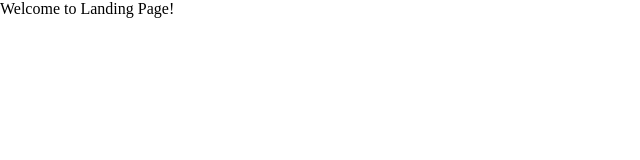
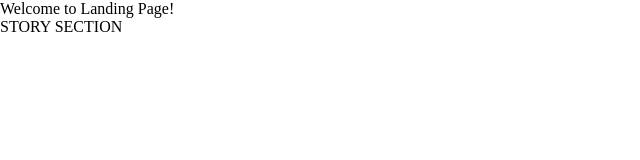
Before and after one commit to edgarcltop/veggies, a React (Create React App) app in the folder client/: page / in a window 1280 px wide. Shown: the top 160 px of the page, without its empty margins (0-640 px from the left). Built offline with nearby package versions, Linux system fonts and the light colour scheme.

Commit message:
created story folder

```diff
--- /dev/null
+++ b/client/src/components/story/Story.component.jsx
@@ -0,0 +1,13 @@
+import React from 'react';
+
+import './Story.styles.scss';
+
+const Story = () => {
+  return (
+    <React.Fragment>
+      <section className="story">STORY SECTION</section>
+    </React.Fragment>
+  );
+};
+
+export default Story;
--- /dev/null
+++ b/client/src/components/story/Story.styles.scss
@@ -0,0 +1 @@
+@import '../../scss/variables';
--- a/client/src/pages/landing/Landing.page.jsx
+++ b/client/src/pages/landing/Landing.page.jsx
@@ -1,4 +1,5 @@
 import React from 'react';
+import Story from 'components/story/Story.component';
 
 import './Landing.styles.scss';
 
@@ -6,6 +7,7 @@ const Landing = () => {
   return (
     <React.Fragment>
       <div className="landing-page">Welcome to Landing Page!</div>
+      <Story />
     </React.Fragment>
   );
 };
```
